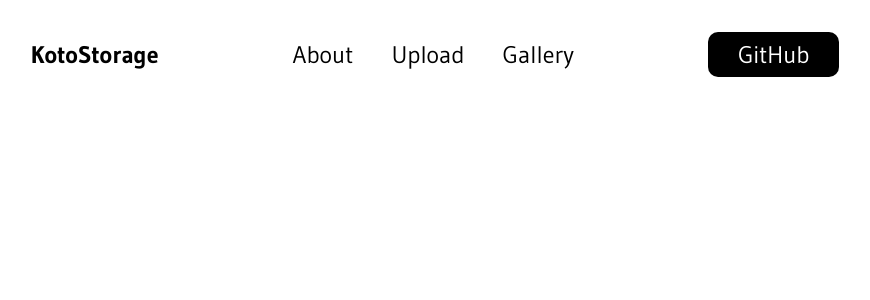
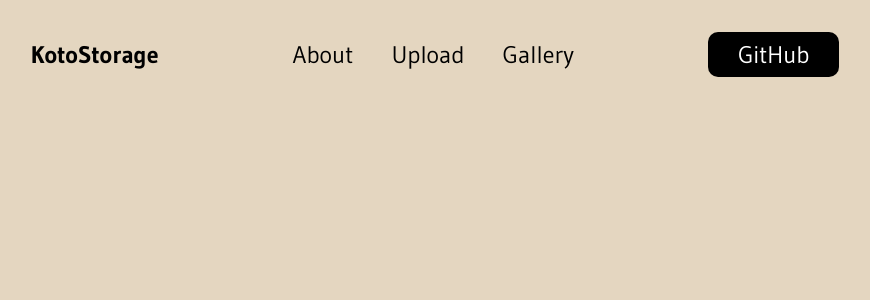
Before and after one commit to Bavpnet/KotoStorage, a React (Create React App) app in the folder frontend/: page / in a window 1280 px wide. Shown: the top 300 px of the page, without its empty margins (205-1075 px from the left). Built offline with nearby package versions, Linux system fonts and the light colour scheme.

Commit message:
feat: add ImagePreview 404 image and some style fix

```diff
--- a/frontend/src/components/ui/UIInput/UIInput.module.css
+++ b/frontend/src/components/ui/UIInput/UIInput.module.css
@@ -16,3 +16,7 @@
   color: #000;
   opacity: 0.5;
 }
+
+.inp:focus {
+  outline: none;
+}
--- a/frontend/src/index.css
+++ b/frontend/src/index.css
@@ -12,3 +12,14 @@ body {
   -webkit-font-smoothing: antialiased;
   -moz-osx-font-smoothing: grayscale;
 }
+
+html,
+body,
+#root,
+.app {
+  min-height: 100vh;
+}
+
+.app {
+  background-color: #e4d6c0;
+}
```
Also changed, not shown: frontend/src/components/ImagePreview/ImagePreview.tsx (+11 -1 lines).
